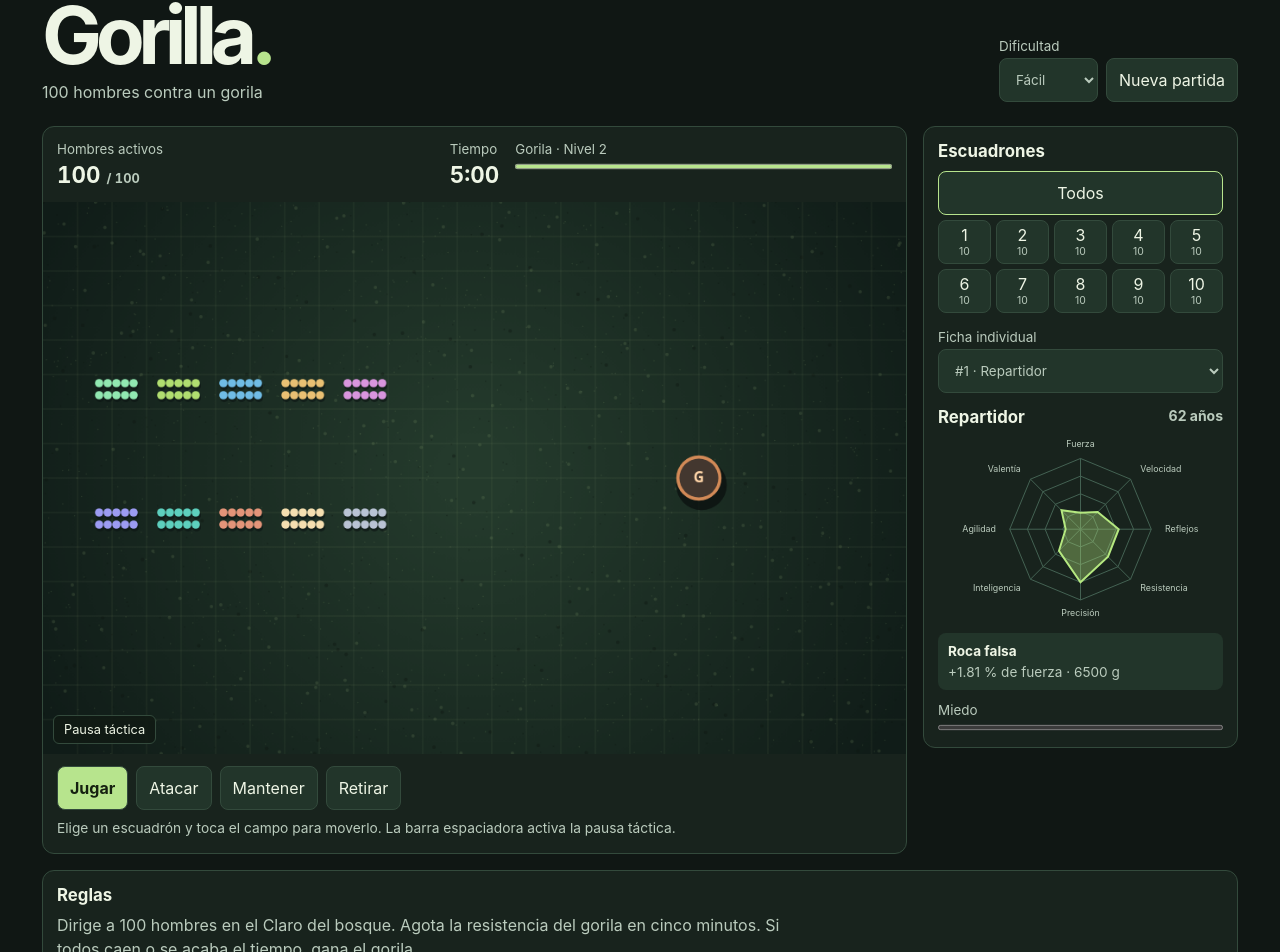
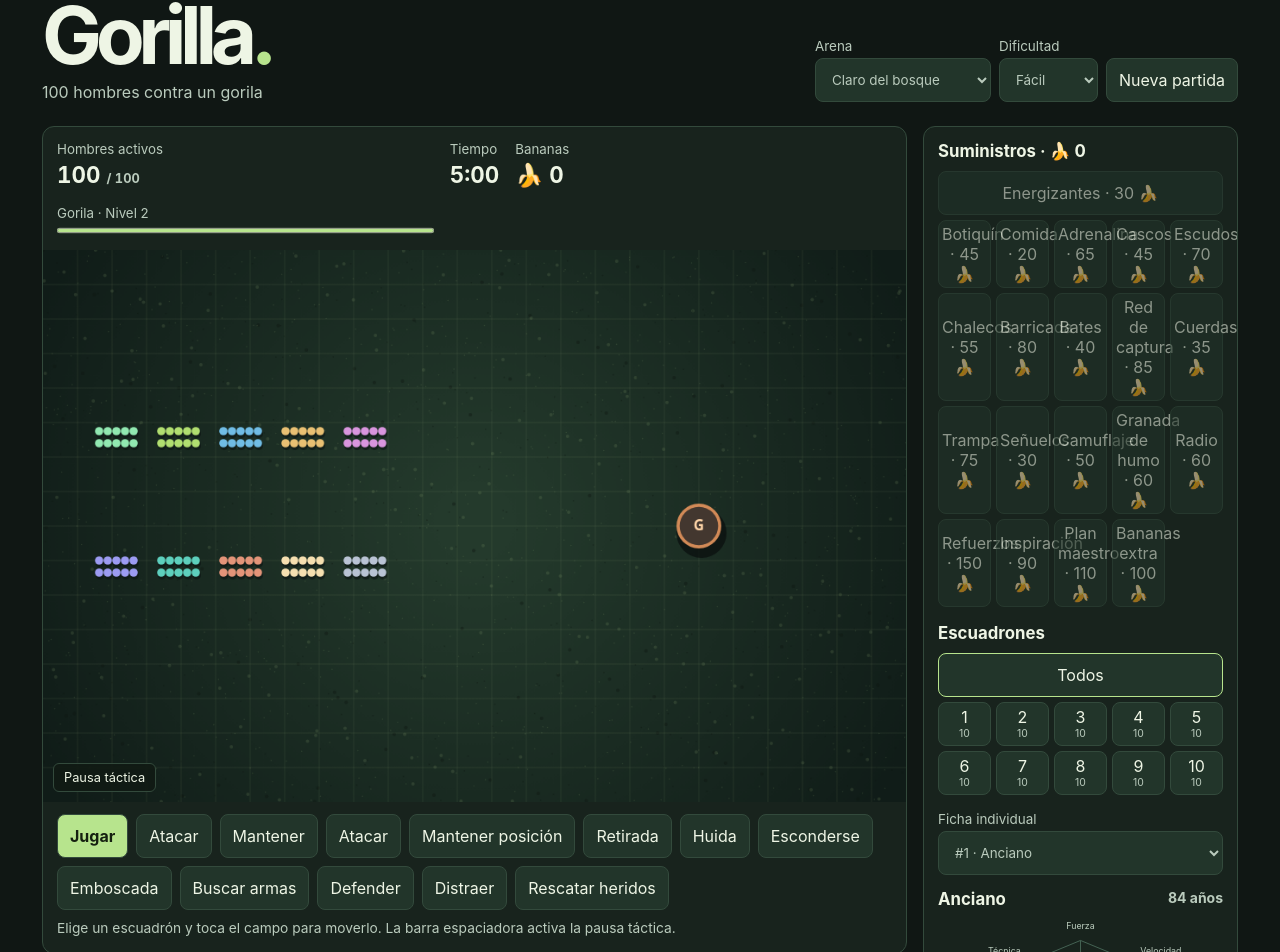
Before and after one commit to BrayanQuirino/gorilla, a React (Vite) app: page / in a window 1280 px wide. Shown: the part 44-996 px from the top of the page. Built offline with nearby package versions, Linux system fonts and the light colour scheme.

Commit message:
feat: expose arena selection, tactical orders, bananas and supply purchases

```diff
--- a/src/main.jsx
+++ b/src/main.jsx
@@ -1,14 +1,18 @@
 import React, { useEffect, useRef, useState } from 'react';
 import { createRoot } from 'react-dom/client';
 import catalogo from './data/objetos.json';
-import { crear_sorteo_objetos, generar_hombres, habilidades } from './roster.js';
-import { alto, ancho, avanzar_batalla, crear_batalla, dar_orden, dificultades } from './battle.js';
+import { crear_sorteo_objetos, preparar_equipo, habilidades } from './roster.js';
+import { alto, ancho, avanzar_batalla, crear_batalla, dar_orden, comprar_suministro, dificultades } from './battle.js';
 import { crear_dibujante } from './arena.js';
+import { ARENAS, TACTICAS, SUMINISTROS } from './rules.js';
 import './style.css';
 
 const sortear_objeto = crear_sorteo_objetos(catalogo);
-const etiquetas = ['Fuerza', 'Velocidad', 'Reflejos', 'Resistencia', 'Precisión',
-  'Inteligencia', 'Agilidad', 'Valentía', 'Manejo'];
+const etiquetas = ['Fuerza','Velocidad','Inteligencia','Temple','Precisión','Agilidad','Estrategia','Técnica'];
+function partida(nivel=0,arena='claro') {
+ const equipo=preparar_equipo(sortear_objeto,catalogo,arena);
+ return crear_batalla(equipo.hombres,nivel,Math.random,equipo);
+}
 
 function punto(indice, radio) {
   const angulo = indice * Math.PI * 2 / habilidades.length - Math.PI / 2;
@@ -40,7 +44,8 @@ function Radar({ radar }) {
 
 function App() {
   const [dificultad, cambiar_dificultad] = useState(0);
-  const [batalla, cambiar_batalla] = useState(() => crear_batalla(generar_hombres(sortear_objeto), 0));
+  const [arena_elegida,cambiar_arena] = useState('claro');
+  const [batalla, cambiar_batalla] = useState(() => partida(0));
   const [en_pausa, cambiar_pausa] = useState(true);
   const [escuadron, cambiar_escuadron] = useState(0);
   const [hombre_id, cambiar_hombre_id] = useState(1);
@@ -49,7 +54,7 @@ function App() {
   const dibujar = useRef(null);
   const hombre = batalla.hombres[hombre_id - 1];
   const gorila = batalla.gorila;
-  const activos = batalla.hombres.filter(personaje => personaje.vida > 0).length;
+  const activos = batalla.hombres.filter(personaje => personaje.vida > 0 && personaje.estado !== 'incapacitado' && personaje.estado !== 'eliminado').length;
   const segundos = Math.ceil(batalla.tiempo);
   const reloj = `${Math.floor(segundos / 60)}:${String(segundos % 60).padStart(2, '0')}`;
 
@@ -85,12 +90,14 @@ function App() {
     return () => window.removeEventListener('keydown', pausar);
   }, [batalla]);
 
-  function nueva_partida(nivel = dificultad) {
-    cambiar_batalla(crear_batalla(generar_hombres(sortear_objeto), nivel));
+  function nueva_partida(nivel = dificultad,arena = arena_elegida) {
+    cambiar_batalla(partida(nivel,arena));
     cambiar_escuadron(0);
     cambiar_hombre_id(1);
     cambiar_pausa(true);
   }
+
+  function comprar(id) { if (comprar_suministro(batalla,id)) actualizar_panel(v=>v+1); }
 
   function seleccionar_escuadron(id) {
     cambiar_escuadron(id);
@@ -113,6 +120,7 @@ function App() {
     <header className="cabecera">
       <div><h1>Gorilla<span>.</span></h1><p>100 hombres contra un gorila</p></div>
       <div className="configuracion">
+        <label>Arena <select value={arena_elegida} onChange={evento=>{const id=evento.target.value;cambiar_arena(id);nueva_partida(dificultad,id);}}>{Object.entries(ARENAS).map(([id,a])=><option value={id} key={id}>{a.nombre}</option>)}</select></label>
         <label>Dificultad <select value={dificultad} onChange={evento => {
           const nivel = Number(evento.target.value);
           cambiar_dificultad(nivel);
@@ -126,29 +134,32 @@ function App() {
         <div className="marcador">
           <div><small>Hombres activos</small><strong>{activos} <span>/ 100</span></strong></div>
           <div><small>Tiempo</small><strong>{reloj}</strong></div>
+          <div><small>Bananas</small><strong>🍌 {batalla.bananas}</strong></div>
           <div><small>Gorila · Nivel {gorila.nivel}</small>
             <progress aria-label="Resistencia del gorila" value={gorila.vida} max={gorila.vida_maxima} /></div>
         </div>
         <div className="arena">
           <canvas ref={canvas} width={ancho} height={alto} onClick={mover} aria-label="Claro del bosque" />
-          <div className="estado" role="status">{batalla.resultado || (en_pausa ? 'Pausa táctica' : 'Claro del bosque')}</div>
+          <div className="estado" role="status">{batalla.resultado || (en_pausa ? 'Pausa táctica' : ARENAS[batalla.arena].nombre)}</div>
         </div>
         <div className="ordenes">
           <button className="principal" disabled={Boolean(batalla.resultado)}
             onClick={() => cambiar_pausa(valor => !valor)}>{en_pausa ? 'Jugar' : 'Pausar'}</button>
           <button onClick={() => ordenar('atacar')}>Atacar</button>
           <button onClick={() => ordenar('mantener')}>Mantener</button>
-          <button onClick={() => ordenar('retirar')}>Retirar</button>
+          {Object.entries(TACTICAS).filter(([id])=>id!=='mover').map(([id,t])=><button key={id} onClick={()=>ordenar(id)}>{t.nombre}</button>)}
         </div>
         <p className="ayuda">Elige un escuadrón y toca el campo para moverlo. La barra espaciadora activa la pausa táctica.</p>
       </section>
       <aside>
+        <h2>Suministros · 🍌 {batalla.bananas}</h2>
+        <div className="escuadrones">{Object.entries(SUMINISTROS).map(([id,s])=><button key={id} disabled={batalla.bananas<s.costo||Boolean(batalla.resultado)} onClick={()=>comprar(id)} title={s.nombre}>{s.nombre} · {s.costo} 🍌</button>)}</div>
         <h2>Escuadrones</h2>
         <div className="escuadrones">
           <button aria-pressed={escuadron === 0} onClick={() => seleccionar_escuadron(0)}>Todos</button>
           {Array.from({ length: 10 }, (_, indice) => {
             const id = indice + 1;
-            const vivos = batalla.hombres.filter(personaje => personaje.escuadron === id && personaje.vida > 0).length;
+            const vivos = batalla.hombres.filter(personaje => personaje.escuadron === id && personaje.vida > 0 && personaje.estado !== 'incapacitado' && personaje.estado !== 'eliminado').length;
             return <button key={id} aria-label={`Escuadrón ${id}, ${vivos} activos`}
               aria-pressed={escuadron === id} onClick={() => seleccionar_escuadron(id)}>{id}<small>{vivos}</small></button>;
           })}
@@ -162,17 +173,18 @@ function App() {
           <h2>{hombre.arquetipo} <small>{hombre.edad} años</small></h2>
           <Radar radar={hombre.radar} />
           <div className="objeto">
-            <strong>{hombre.objeto.nombre}</strong>
-            <span>+{hombre.objeto.bono_fuerza_pb / 100} % de fuerza · {hombre.objeto.peso_g} g</span>
+            <strong>{hombre.objeto?.nombre || 'Sin objeto'}</strong>
+            <span>+{(hombre.objeto?.bono_fuerza_pb || 0) / 100} % de fuerza · {hombre.objeto?.peso_g || 0} g</span>
           </div>
           <label className="miedo">Miedo <progress value={hombre.miedo} max="100" /></label>
         </div>
+        <div className="ficha"><h2>Resumen del sorteo</h2><p>Armados: {batalla.resumen?.armados ?? '—'} · Sin armas: {batalla.resumen?.desarmados ?? '—'} · Objetos en arena: {batalla.resumen?.armas_arena ?? 0}</p><p>Las armas de la arena se deben descubrir con la táctica Buscar armas.</p></div>
       </aside>
     </div>
     <section className="reglas"><h2>Reglas</h2>
-      <p>Dirige a 100 hombres en el Claro del bosque. Agota la resistencia del gorila en cinco minutos.
+      <p>Dirige a 100 hombres en una arena con objetos propios. Agota la resistencia del gorila en cinco minutos.
         Si todos caen o se acaba el tiempo, gana el gorila.</p>
-      <p>Cada hombre tiene nueve habilidades, una edad de 18 a 100 años y un objeto sorteado de un catálogo de 1,000.
+      <p>Cada hombre tiene ocho habilidades, una edad de 18 a 100 años y un objeto sorteado de un catálogo de 1,000.
         La edad modifica sus habilidades físicas y el miedo puede hacerlo retroceder.</p>
     </section>
   </main>;
```
